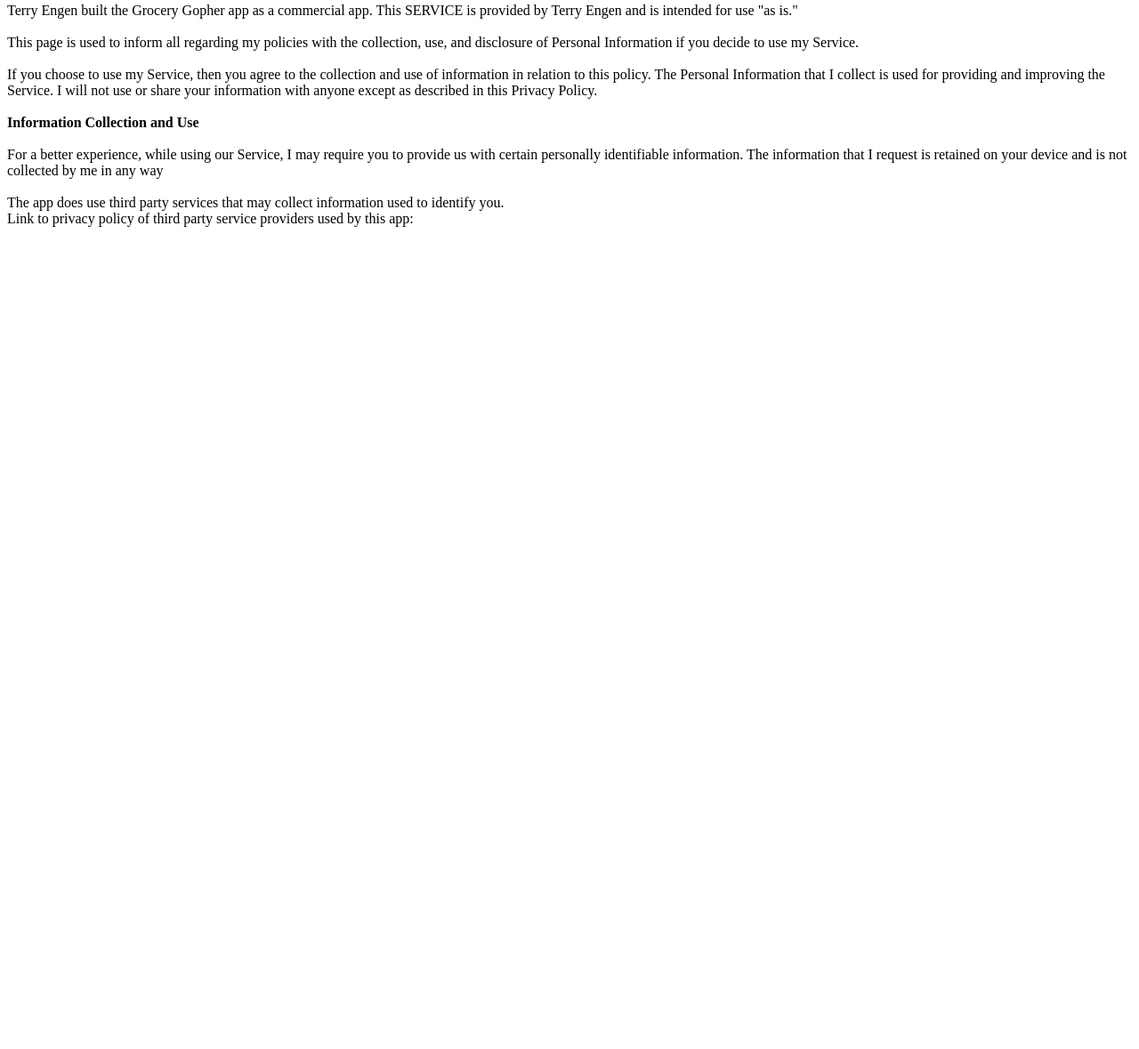
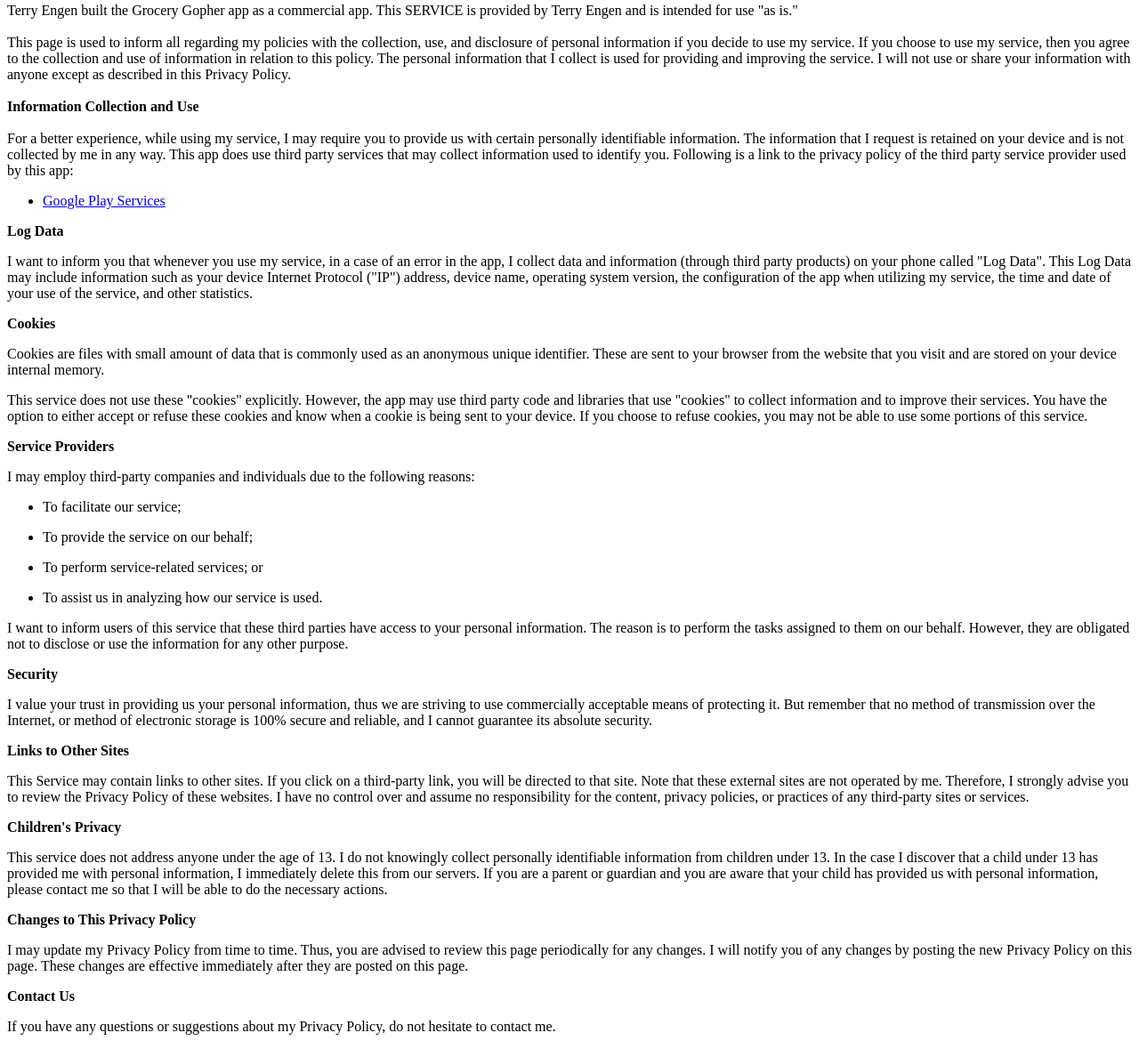
Before and after one commit to grocerygopher/grocerygopher.github.io, a plain HTML site: page cPrivacy.html in a window 1280 px wide. Shown: the part 5-1184 px from the top of the page at 89% size. Before the commit the page ends 800 px from the top, so only its background shows below. Drawn offline with Linux system fonts and the light colour scheme.

Commit message:
Add files via upload

```diff
--- a/cPrivacy.html
+++ b/cPrivacy.html
@@ -1,8 +1,7 @@
-<!DOCTYPE HTML PUBLIC "-//W3C//DTD HTML 4.01 Transitional//EN">
+<!DOCTYPE html PUBLIC "-//W3C//DTD HTML 4.01 Transitional//EN">
 <html>
   <head>
-    <meta http-equiv="content-type" content="text/html;
-      charset=windows-1252">
+    <meta http-equiv="content-type" content="text/html; charset=UTF-8">
     <title>cPrivacy</title>
   </head>
   <body>
@@ -11,27 +10,106 @@
       "as is." <br>
       <br>
       This page is used to inform all regarding my policies with the
-      collection, use, and disclosure of Personal Information if you
-      decide to use my Service. <br>
-      <br>
-      If you choose to use my Service, then you agree to the collection
-      and use of information in relation to this policy. The Personal
-      Information that I collect is used for providing and improving the
-      Service. I will not use or share your information with anyone
-      except as described in this Privacy Policy. <br>
+      collection, use, and disclosure of personal information if you
+      decide to use my service. If you choose to use my service, then
+      you agree to the collection and use of information in relation to
+      this policy. The personal information that I collect is used for
+      providing and improving the service. I will not use or share your
+      information with anyone except as described in this Privacy
+      Policy. <br>
       <br>
       <strong>Information Collection and Use</strong><br>
       <br>
-      For a better experience, while using our Service, I may require
-      you to provide us with certain personally identifiable
-      information. The information that I request is retained on your
-      device and is not collected by me in any way <br>
-      <br>
-      The app does use third party services that may collect information
-      used to identify you.<br>
-      Link to privacy policy of third party service providers used by
-      this app: <br>
-      <br>
+      For a better experience, while using my service, I may require you
+      to provide us with certain personally identifiable information.
+      The information that I request is retained on your device and is
+      not collected by me in any way. This app does use third party
+      services that may collect information used to identify you.
+      Following is a link to the privacy policy of the third party
+      service provider used by this app: <br>
     </p>
+    <ul>
+      <li>
+        <p><a href="https://www.google.com/policies/privacy/"
+            target="_blank">Google Play Services</a><br>
+        </p>
+      </li>
+    </ul>
+    <p><strong>Log Data</strong></p>
+    <p>I want to inform you that whenever you use my service, in a case
+      of an error in the app, I collect data and information (through
+      third party products) on your phone called "Log Data". This Log
+      Data may include information such as your device Internet Protocol
+      ("IP") address, device name, operating system version, the
+      configuration of the app when utilizing my service, the time and
+      date of your use of the service, and other statistics. </p>
+    <p><strong>Cookies</strong></p>
+    <p>Cookies are files with small amount of data that is commonly used
+      as an anonymous unique identifier. These are sent to your browser
+      from the website that you visit and are stored on your device
+      internal memory. </p>
+    <p>This service does not use these "cookies" explicitly. However,
+      the app may use third party code and libraries that use "cookies"
+      to collect information and to improve their services. You have the
+      option to either accept or refuse these cookies and know when a
+      cookie is being sent to your device. If you choose to refuse
+      cookies, you may not be able to use some portions of this service.
+    </p>
+    <p><strong>Service Providers</strong></p>
+    <p>I may employ third-party companies and individuals due to the
+      following reasons:</p>
+    <ul>
+      <li>
+        <p style="margin-bottom: 0in">To facilitate our service; </p>
+      </li>
+      <li>
+        <p style="margin-bottom: 0in">To provide the service on our
+          behalf; </p>
+      </li>
+      <li>
+        <p style="margin-bottom: 0in">To perform service-related
+          services; or </p>
+      </li>
+      <li>
+        <p>To assist us in analyzing how our service is used.</p>
+      </li>
+    </ul>
+    <p>I want to inform users of this service that these third parties
+      have access to your personal information. The reason is to perform
+      the tasks assigned to them on our behalf. However, they are
+      obligated not to disclose or use the information for any other
+      purpose. </p>
+    <p><strong>Security</strong></p>
+    <p>I value your trust in providing us your personal information,
+      thus we are striving to use commercially acceptable means of
+      protecting it. But remember that no method of transmission over
+      the Internet, or method of electronic storage is 100% secure and
+      reliable, and I cannot guarantee its absolute security. </p>
+    <p><strong>Links to Other Sites</strong></p>
+    <p>This Service may contain links to other sites. If you click on a
+      third-party link, you will be directed to that site. Note that
+      these external sites are not operated by me. Therefore, I strongly
+      advise you to review the Privacy Policy of these websites. I have
+      no control over and assume no responsibility for the content,
+      privacy policies, or practices of any third-party sites or
+      services. </p>
+    <p><strong>Children's Privacy</strong></p>
+    <p>This service does not address anyone under the age of 13. I do
+      not knowingly collect personally identifiable information from
+      children under 13. In the case I discover that a child under 13
+      has provided me with personal information, I immediately delete
+      this from our servers. If you are a parent or guardian and you are
+      aware that your child has provided us with personal information,
+      please contact me so that I will be able to do the necessary
+      actions. </p>
+    <p><strong>Changes to This Privacy Policy</strong></p>
+    <p>I may update my Privacy Policy from time to time. Thus, you are
+      advised to review this page periodically for any changes. I will
+      notify you of any changes by posting the new Privacy Policy on
+      this page. These changes are effective immediately after they are
+      posted on this page. </p>
+    <p><b>Contact Us</b></p>
+    <p>If you have any questions or suggestions about my Privacy Policy,
+      do not hesitate to contact me. </p>
   </body>
 </html>
--- a/style.css
+++ b/style.css
@@ -27,6 +27,20 @@
 float: center;
 margin-top: 240px;
 margin-left: 202px;}
+
+::-webkit-scrollbar {
+    width: 12px;
+}
+
+::-webkit-scrollbar-track {
+    -webkit-box-shadow: inset 0 0 6px rgba(171,221,241,0.5);
+    border-radius: 10px;
+}
+
+::-webkit-scrollbar-thumb {
+    border-radius: 10px;
+    -webkit-box-shadow: inset 0 0 6px rgba(171,221,241,0.7);
+}
 
 img.leftFloat {
 float: left;
```
